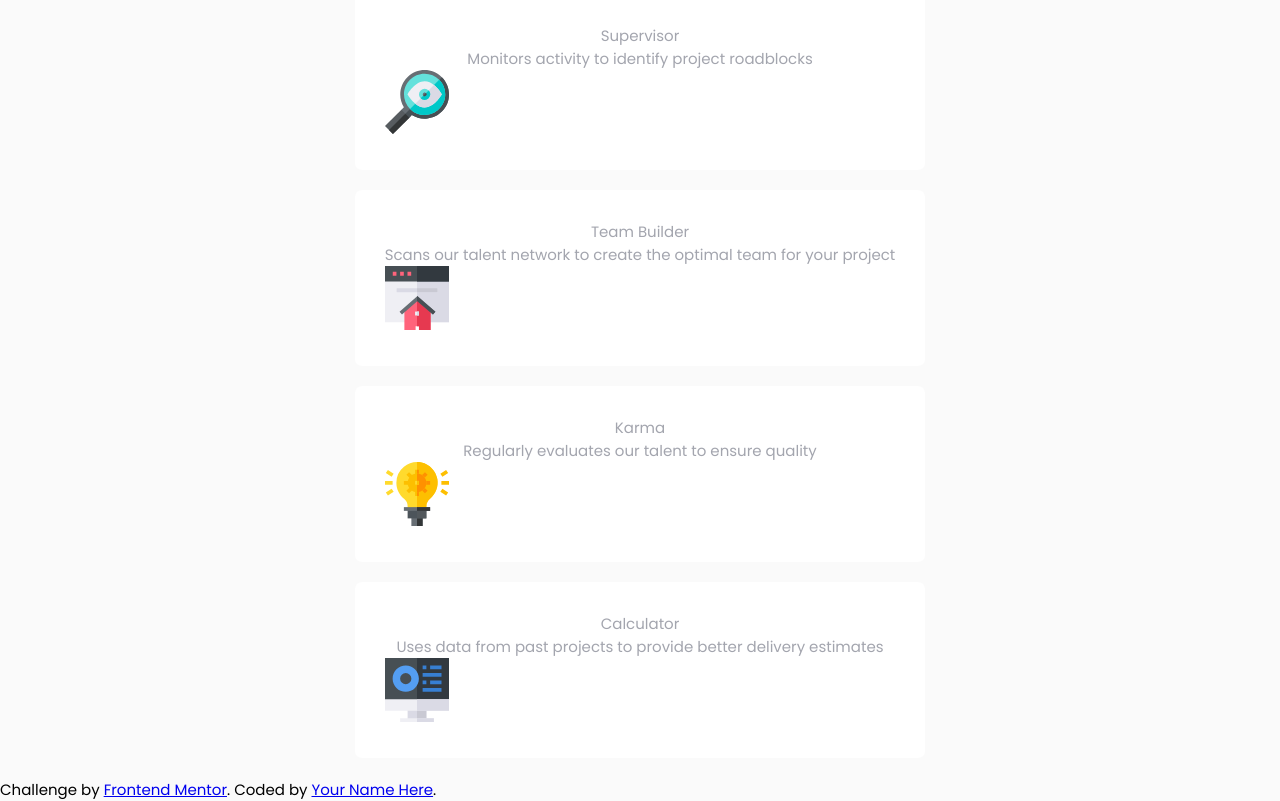
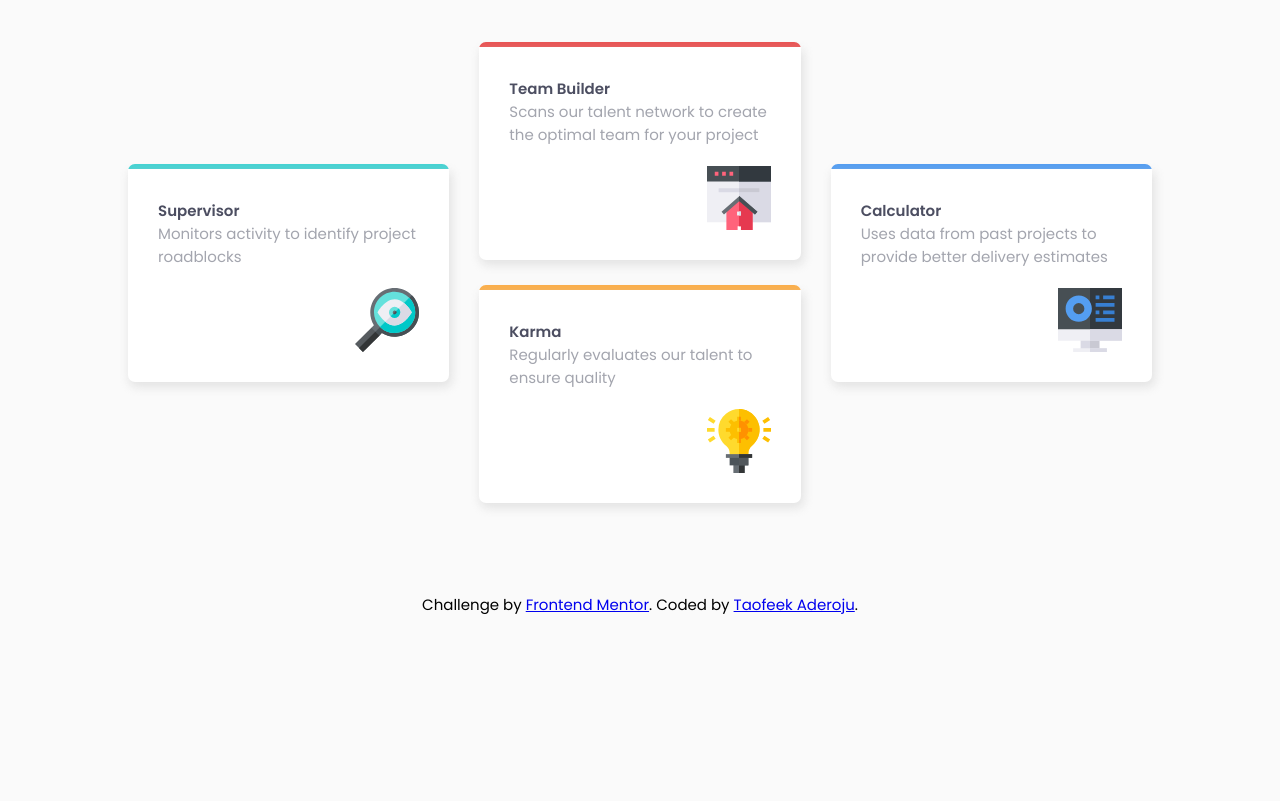
Before and after one commit to taotara/four-card-feature-section-master, a plain HTML site: page index.html in a window 1280 px wide. Shown: the part 139-940 px from the top of the page. After the commit the page ends 800 px from the top, so only its background shows below. Drawn offline with Linux system fonts and the light colour scheme.

Commit message:
conclusion

```diff
--- a/css/style.css
+++ b/css/style.css
@@ -28,11 +28,10 @@ main{
     display: flex;
     flex-direction: column;
     align-items: center;
-}
-main p{
     text-align: center;
     color: var(--GRAYISH-BLUE);
 }
+
 
 .thin_heading{
     font-weight: 200;
@@ -46,20 +45,145 @@ main p{
     color: var(--DARK-BLUE);
 }
 
+p.top_disc{
+    width: 50%;
+}
+
+.card_container{
+    margin: 50px 0;
+}
+
 .card{
-    /* border: 1px solid black; */
-    border-radius: 7px;
-    margin: 20px 0;
+    height: fit-content;
+    border-bottom-left-radius: 7px;
+    border-bottom-right-radius: 7px;
     padding: 30px;
     background-color: white;
-    /* position: relative; */
+    position: relative;
+    -webkit-box-shadow: 2px 4px 10px 1px rgba(0, 0, 0, 0.47);
+    box-shadow: 2px 4px 10px 1px rgba(201, 201, 201, 0.47);
 }
 
-.card .card_cyan:before{
+.card_cyan::before {
+    content: ' ';
+    display: block;
+    background-color: var(--CYAN);
     width: 100%;
-    content: "cyan";
-    background-color: var(--CYAN);
-    position: absolut;
-    top:0;
-    left:0;
+    height: 10px;
+    position: absolute;
+    top: -5px;
+    left: 0;
+    border-top-left-radius: 7px;
+    border-top-right-radius: 7px;
+    z-index: -1;
 }
+
+.card_red::before {
+    content: ' ';
+    display: block;
+    background-color: var(--RED);
+    width: 100%;
+    height: 10px;
+    position: absolute;
+    top: -5px;
+    left: 0;
+    border-top-left-radius: 7px;
+    border-top-right-radius: 7px;
+    z-index: -1;
+}
+
+.card_orange::before {
+    content: ' ';
+    display: block;
+    background-color: var(--ORANGE);
+    width: 100%;
+    height: 10px;
+    position: absolute;
+    top: -5px;
+    left: 0;
+    border-top-left-radius: 7px;
+    border-top-right-radius: 7px;
+    z-index: -1;
+}
+.card_blue::before {
+    content: ' ';
+    display: block;
+    background-color: var(--BLUE);
+    width: 100%;
+    height: 10px;
+    position: absolute;
+    top: -5px;
+    left: 0;
+    border-top-left-radius: 7px;
+    border-top-right-radius: 7px;
+    z-index: -1;
+}
+
+p.card_title{
+    font-weight: 600;
+    color: var(--DARK-BLUE);
+    text-align: left;
+}
+
+p.card_text{
+    color: var(--GRAYISH-BLUE);
+    text-align: left;
+}
+
+.img_box{
+    display: flex;
+    flex-direction: column;
+    align-items: flex-end;
+    margin-top: 20px;
+}
+
+footer{
+    width: 80%;
+    margin: 40px auto;
+}
+
+.attribution{
+    text-align: center;
+}
+
+@media screen and (min-width: 375px) {
+    .card{
+    height: fit-content;
+    border-bottom-left-radius: 7px;
+    border-bottom-right-radius: 7px;
+    margin: 0;
+    padding: 30px;
+    background-color: white;
+    position: relative;
+    -webkit-box-shadow: 2px 4px 10px 1px rgba(0, 0, 0, 0.47);
+    box-shadow: 2px 4px 10px 1px rgba(201, 201, 201, 0.47);
+    }
+
+    .card_container{
+        display: grid;
+        gap: 30px;
+        grid-template-columns: repeat(3, 1fr);
+        grid-template-areas:
+        "cc cr cb"
+        "cc co cb"
+        ;
+    }
+
+    .cc{
+        grid-area: cc;
+        align-self: center;
+    }
+
+    .cr{
+        grid-area: cr;
+    }
+
+    .co{
+        grid-area: co;
+    }
+    .cb{
+        grid-area: cb;
+        align-self: center;
+    }
+
+}
--- a/index.html
+++ b/index.html
@@ -16,36 +16,37 @@
       <h1 class="thin_heading">Reliable, efficient delivery</h1>
       <h2 class="thick_heading">Powered by Technology</h2>
 
-      <p>Artificial Intelligence powered tools use millions of project data points
+      <p class="top_disc">Our Artificial Intelligence powered tools use millions of project data points
       to ensure that your project is successful</p>
     <div class="card_container">
-       <div class="card card_cyan">
+       <div class="cc card card_cyan">
         <p class="card_title">Supervisor</p>
         <p class="card_text">
           Monitors activity to identify project roadblocks
         </p>
-         <img src="/images/icon-supervisor.svg " alt="">
+         <div class="img_box"><img src="/images/icon-supervisor.svg " alt=""></div>
        </div>
-       <div class="card card_red">
+       <div class="cr card card_red">
         <p class="card_title">Team Builder</p>
         <p class="card_text">
           Scans our talent network to create the optimal team for your project
         </p>
-        <img src="/images/icon-team-builder.svg" alt="">
+        <div class="img_box"><img src="/images/icon-team-builder.svg" alt=""></div>
        </div>
-       <div class="card card_orange">
+       <div class="co card card_orange">
         <p class="card_title">Karma</p>
         <p class="card_text">
           Regularly evaluates our talent to ensure quality
         </p>
-        <img src="/images/icon-karma.svg" alt="">
+        <div class="img_box"><img src="/images/icon-karma.svg" alt=""></div>
+
        </div>
-       <div class="card card_blue">
+       <div class="cb card card_blue">
         <p class="card_title">Calculator</p>
         <p class="card_text">
           Uses data from past projects to provide better delivery estimates
         </p>
-        <img src="/images/icon-calculator.svg" alt="">
+        <div class="img_box"><img src="/images/icon-calculator.svg" alt=""></div>
        </div>
     </div>
 
@@ -53,7 +54,7 @@
   <footer>
     <p class="attribution">
       Challenge by <a href="https://www.frontendmentor.io?ref=challenge" target="_blank">Frontend Mentor</a>.
-      Coded by <a href="#">Your Name Here</a>.
+      Coded by <a href="#">Taofeek Aderoju</a>.
     </p>
   </footer>
 </body>
```
